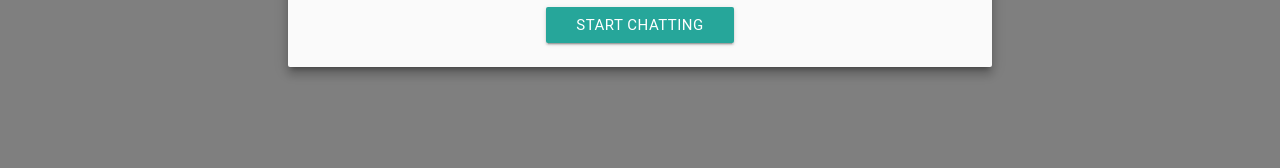
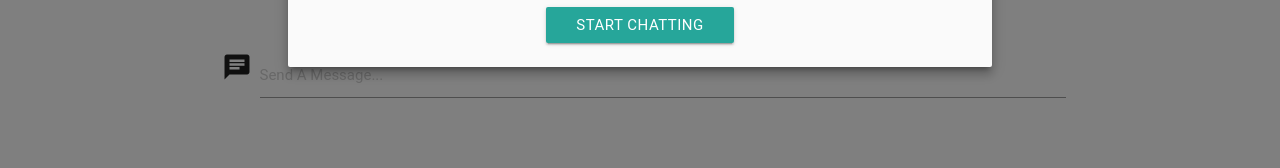
Before and after one commit to officialk/chatroom, a plain HTML site: page index.html in a window 1280 px wide. Shown: the part 193-361 px from the top of the page. Drawn offline with Linux system fonts and the light colour scheme; a web font is replaced by a local one.

Commit message:
changed index file

```diff
--- a/index.html
+++ b/index.html
@@ -44,8 +44,18 @@
                 </div>
             </div>
         </div>
+        <div class="row container">
+            <div class="container col s12 m12 l12 center">
+                <div class="input-field col s12 m12 l12 rounded mainColor">
+                    <i class="material-icons prefix">chat</i>
+                    <input id="messageInput" type="text" placeholder="Send A Message..."    >
+                    <label for="messageInput"></label>
+                </div>
+            </div>
+        </div>
     </main>
     <footer class="page-footer white center">
+<!--
         <div class="row container">
             <div class="container col s12 m12 l12 center">
                 <div class="input-field col s12 m12 l12 rounded mainColor">
@@ -55,6 +65,7 @@
                 </div>
             </div>
         </div>
+-->
     </footer>
 </body>
 
```
